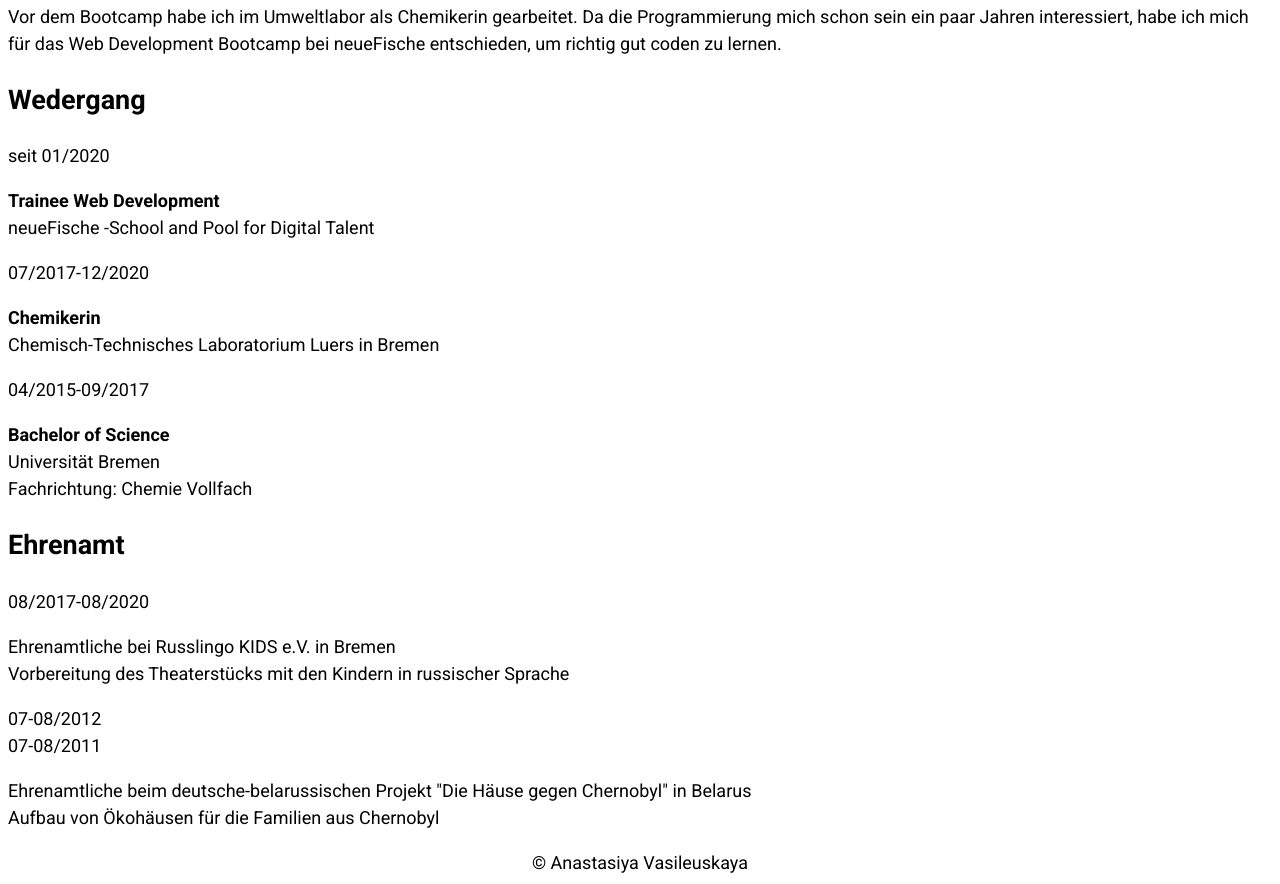
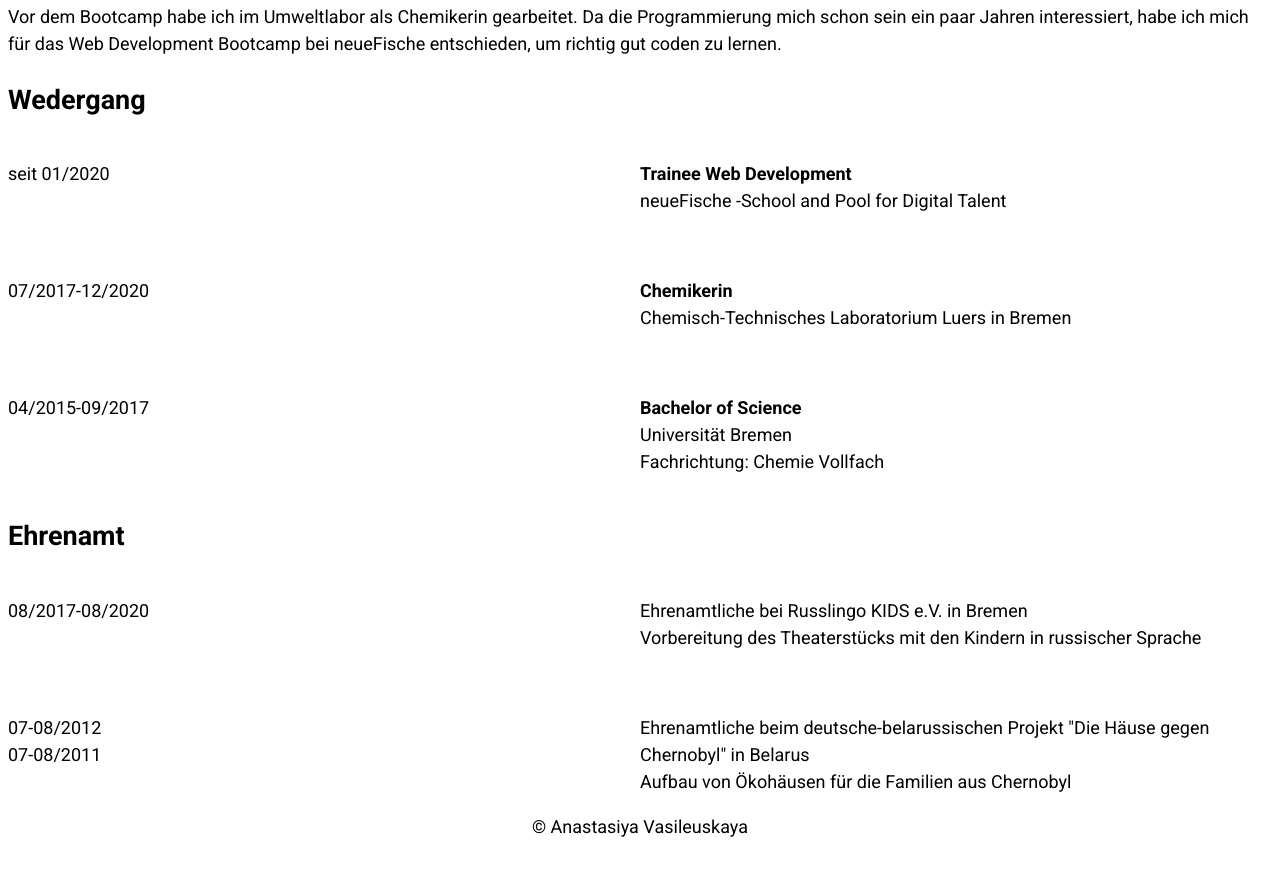
Before and after one commit to AnastasiyaVasileuskaya/personal-webseite, a plain HTML site: page src/index.html in a window 1280 px wide. Shown: the part 1630-2514 px from the top of the page. After the commit the page ends 2478 px from the top, so only its background shows below. Drawn offline with Linux system fonts and the light colour scheme.

Commit message:
Add table style

```diff
--- a/src/styles/index.css
+++ b/src/styles/index.css
@@ -35,3 +35,19 @@ h1,h2,h3 {
   .links {
     display: grid;
 }
+
+.tableinfo {
+    display: grid;
+    grid-template-rows: repeat(3, 1fr);
+    grid-template-columns: repeat(2, 1fr);
+}
+
+.tableinfo2 {
+  display: grid;
+  grid-template-rows: repeat(2, 1fr);
+  grid-template-columns: repeat(2, 1fr);
+}
+
+.information {
+  grid-column: 2/3;
+}
```
